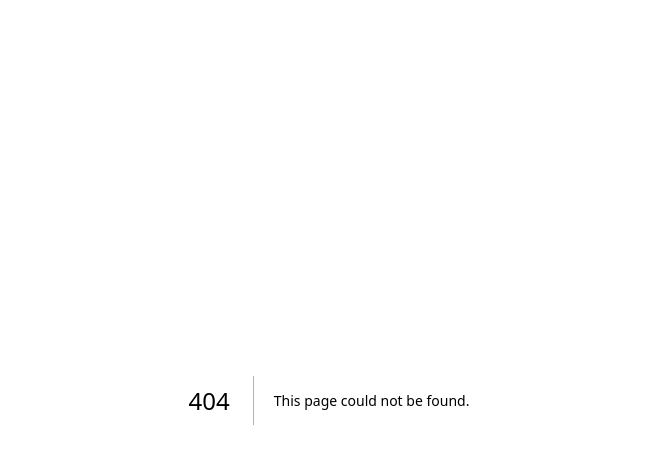
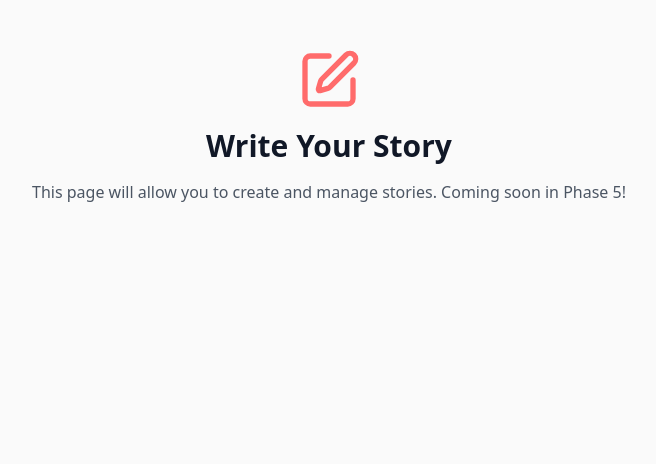
Before and after one commit to Iamhan-e/Mado, a Next.js app: page /write in a window 1280 px wide. Before the commit this address had no page. Shown: the top 464 px of the page, without its empty margins (311-967 px from the left). Built offline with nearby package versions, Linux system fonts and the light colour scheme.

Commit message:
feat: create WritePage component for story creation and management

```diff
--- /dev/null
+++ b/app/(main)/write/page.tsx
@@ -0,0 +1,15 @@
+import { PenSquare } from "lucide-react"
+
+export default function WritePage() {
+  return (
+    <div className="max-w-7xl mx-auto px-4 sm:px-6 lg:px-8 py-12">
+      <div className="text-center">
+        <PenSquare className="h-16 w-16 text-[#FF6B6B] mx-auto mb-4" />
+        <h1 className="text-3xl font-bold text-gray-900 mb-4">Write Your Story</h1>
+        <p className="text-gray-600">
+          This page will allow you to create and manage stories. Coming soon in Phase 5!
+        </p>
+      </div>
+    </div>
+  )
+}
```
